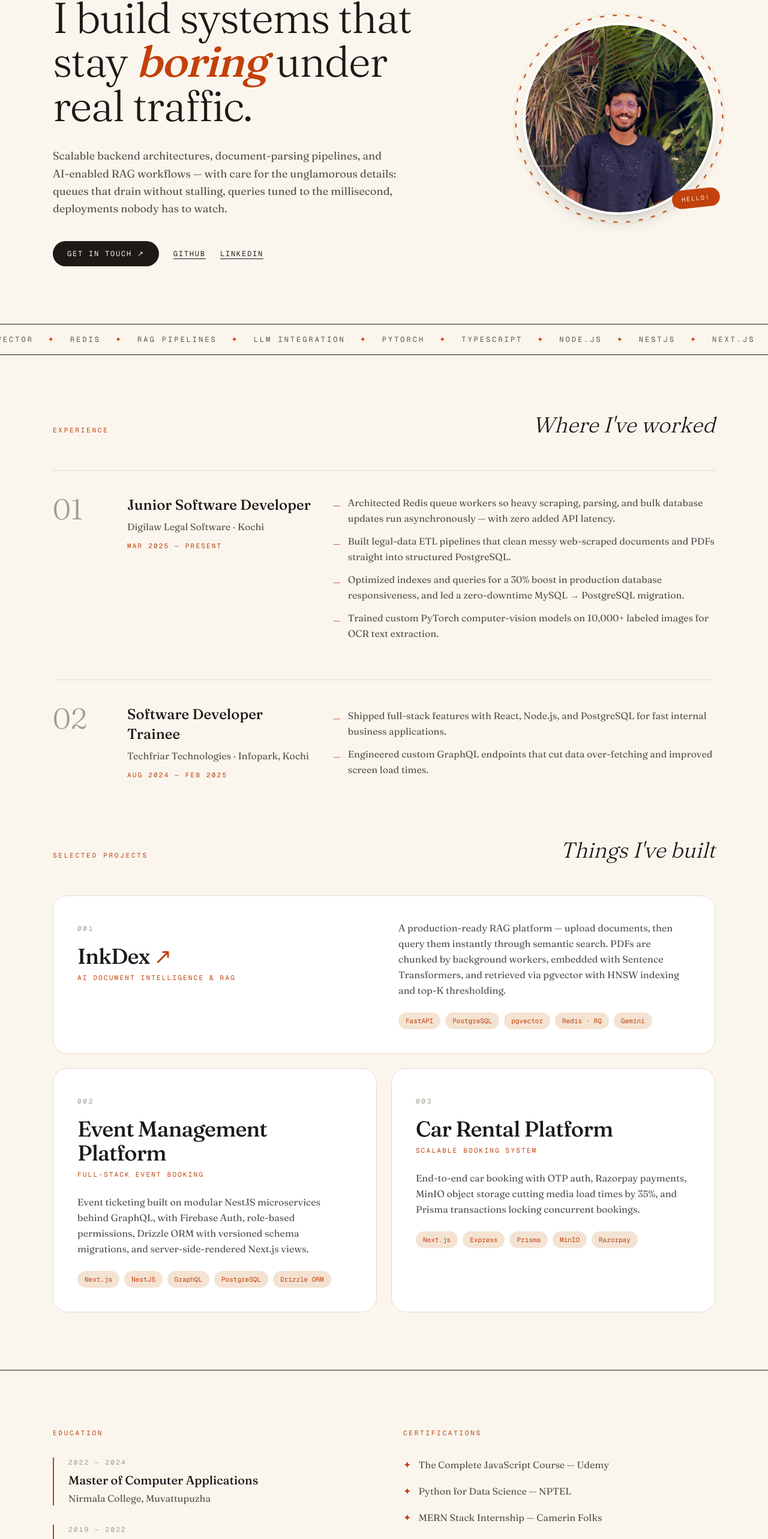
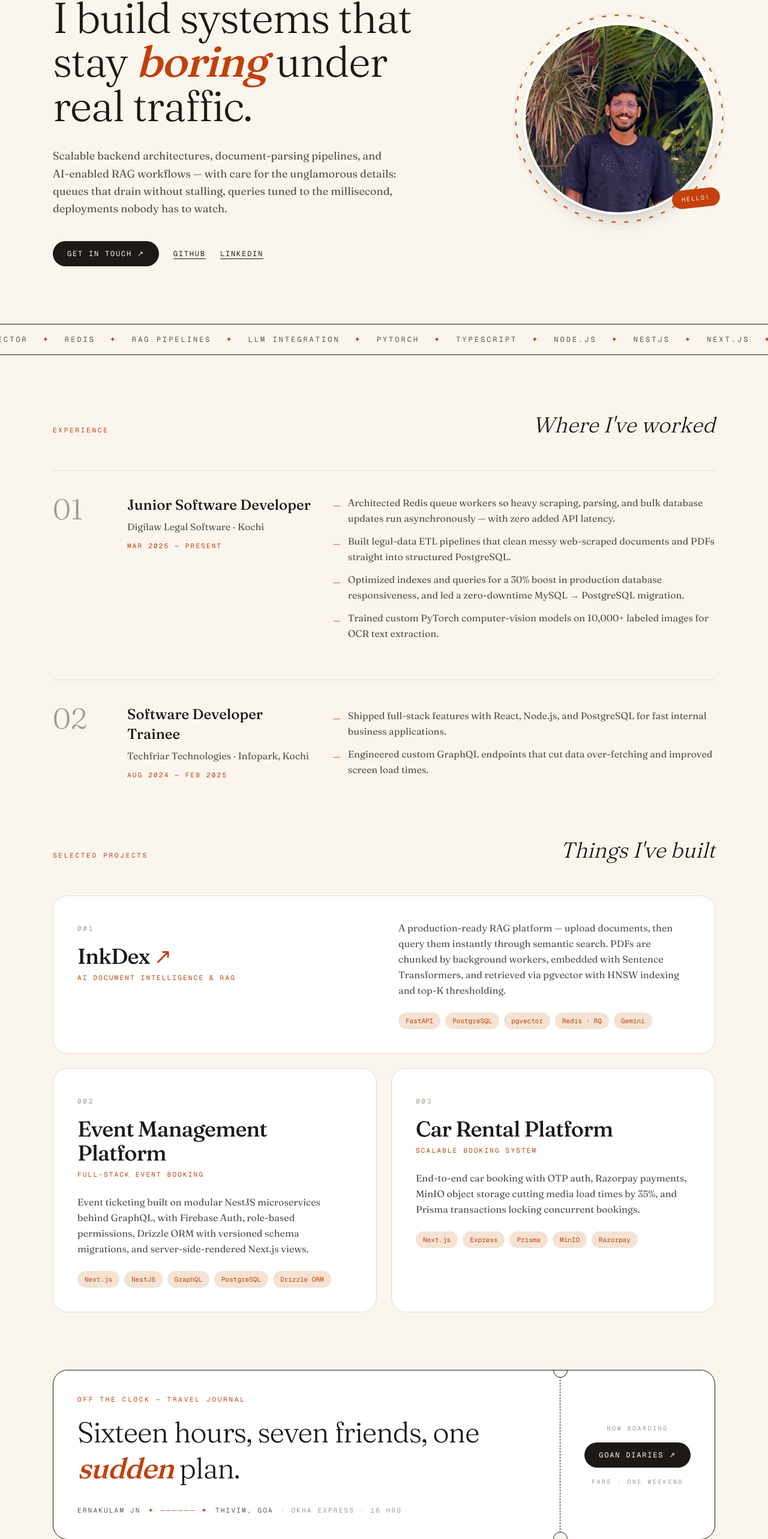
Before and after one commit to jubinphilip/Portfolio, a Next.js app: page / in a window 1280 px wide. Shown: the part 194-2760 px from the top of the page at 60% size. Built offline with nearby package versions, Linux system fonts and the light colour scheme.

Commit message:
Refine narrative in Goan Diaries section and enhance styling for header and ring animation

```diff
--- a/src/app/globals.css
+++ b/src/app/globals.css
@@ -65,6 +65,8 @@ body {
   }
 }
 .ring-spin {
+  transform-box: fill-box;
+  transform-origin: center;
   animation: spin-slow 40s linear infinite;
 }
 
--- a/src/app/page.tsx
+++ b/src/app/page.tsx
@@ -104,11 +104,11 @@ export default function Portfolio() {
   return (
     <div className="bg-paper text-ink">
       {/* top bar */}
-      <header className="max-w-6xl mx-auto px-6 pt-8 flex items-baseline justify-between gap-6">
+      <header className="max-w-6xl mx-auto px-6 pt-8 flex flex-wrap items-baseline justify-between gap-x-6 gap-y-5">
         <a href="#" className="text-xl italic font-medium tracking-tight">
           Jubin&nbsp;Philip<span className="text-accent">.</span>
         </a>
-        <nav className="hidden sm:flex gap-7 font-mono text-[11px] uppercase tracking-[0.2em] text-ink-soft">
+        <nav className="order-last w-full flex flex-wrap gap-x-5 gap-y-2 sm:order-none sm:w-auto sm:gap-7 font-mono text-[10px] sm:text-[11px] uppercase tracking-[0.15em] sm:tracking-[0.2em] text-ink-soft">
           <a href="#work" className="hover:text-accent transition-colors">Work</a>
           <a href="#projects" className="hover:text-accent transition-colors">Projects</a>
           <a href="#education" className="hover:text-accent transition-colors">Education</a>
@@ -156,8 +156,8 @@ export default function Portfolio() {
 
         {/* portrait in a round frame */}
         <div className="justify-self-center md:justify-self-end relative w-64 h-64 md:w-80 md:h-80">
-          <svg viewBox="0 0 100 100" className="ring-spin absolute -inset-4 w-[calc(100%+2rem)] h-[calc(100%+2rem)] text-accent" aria-hidden="true">
-            <circle cx="50" cy="50" r="49" fill="none" stroke="currentColor" strokeWidth="0.6" strokeDasharray="2 4" />
+          <svg viewBox="0 0 100 100" className="absolute -inset-4 w-[calc(100%+2rem)] h-[calc(100%+2rem)] text-accent" aria-hidden="true">
+            <circle className="ring-spin" cx="50" cy="50" r="49" fill="none" stroke="currentColor" strokeWidth="0.6" strokeDasharray="2 4" />
           </svg>
           <div className="absolute -inset-4 rounded-full border border-line" aria-hidden="true" />
           <Image
@@ -262,6 +262,39 @@ export default function Portfolio() {
         </div>
       </section>
 
+      {/* travel: boarding-pass ticket to the journal */}
+      <section className="max-w-6xl mx-auto px-6 pb-24">
+        <Link
+          href="/travel"
+          className="group block rounded-3xl border border-line-strong bg-paper-raise overflow-hidden transition-transform hover:-translate-y-1"
+        >
+          <div className="grid sm:grid-cols-[1fr_auto]">
+            <div className="p-8 md:p-10">
+              <MonoLabel>Off the Clock — Travel Journal</MonoLabel>
+              <p className="mt-4 text-3xl md:text-5xl font-light tracking-tight leading-tight">
+                Sixteen hours, seven friends, one{" "}
+                <em className="font-medium text-accent">sudden</em> plan.
+              </p>
+              <div className="mt-8 flex flex-wrap items-center gap-x-3 gap-y-2 font-mono text-[11px] uppercase tracking-[0.2em] text-ink-soft">
+                <span>Ernakulam Jn</span>
+                <span className="text-accent" aria-hidden="true">✦ ────── ✦</span>
+                <span>Thivim, Goa</span>
+                <span className="text-ink-faint">· Okha Express · 16 hrs</span>
+              </div>
+            </div>
+            <div className="relative border-t sm:border-t-0 sm:border-l border-dashed border-line-strong p-8 md:p-10 flex flex-col items-center justify-center gap-4 text-center">
+              <span aria-hidden="true" className="hidden sm:block absolute -top-3 -left-3 h-6 w-6 rounded-full bg-paper border border-line-strong" />
+              <span aria-hidden="true" className="hidden sm:block absolute -bottom-3 -left-3 h-6 w-6 rounded-full bg-paper border border-line-strong" />
+              <span className="font-mono text-[10px] uppercase tracking-[0.25em] text-ink-faint">Now boarding</span>
+              <span className="font-mono text-[12px] uppercase tracking-[0.15em] bg-ink text-paper px-6 py-3 rounded-full group-hover:bg-accent transition-colors whitespace-nowrap">
+                Goan Diaries ↗
+              </span>
+              <span className="font-mono text-[10px] uppercase tracking-[0.25em] text-ink-faint">Fare · one weekend</span>
+            </div>
+          </div>
+        </Link>
+      </section>
+
       {/* education & certifications */}
       <section id="education" className="border-t border-line-strong">
         <div className="max-w-6xl mx-auto px-6 py-24 grid md:grid-cols-2 gap-16">
--- a/src/app/travel/goan-diaries/page.tsx
+++ b/src/app/travel/goan-diaries/page.tsx
@@ -123,12 +123,13 @@ export default function GoanDiaries() {
             <div>
               <MonoLabel>Baga, later that night · The bangle incident</MonoLabel>
               <Story>
-                That night Baga gave us the trip&apos;s greatest legend: an eight-year-old bangle
-                seller who slid her coloured bangles onto Anandu&apos;s wrist, demanded ₹100, and
-                then simply refused to take them back — she just stood there smiling beautifully
-                while he panicked. He finally set them down on the sand and ran; she chased. He
-                looped back from the far side; she spotted him within seconds and chased again. We
-                escaped, technically. She won, morally.
+                That night Baga gave us the trip&apos;s greatest legend: an eight-year-old girl
+                selling coloured bangles pressed them into Anandu&apos;s hands, asked for ₹100,
+                and then simply refused to take them back — she just stood there smiling
+                beautifully while he was left holding bangles he never asked for. He finally set
+                them down on the sand and ran; she chased. He looped back from the far side; she
+                spotted him within seconds and chased again. Somehow we got away — but it took
+                all seven of us to escape one eight-year-old.
               </Story>
             </div>
           </section>
```
